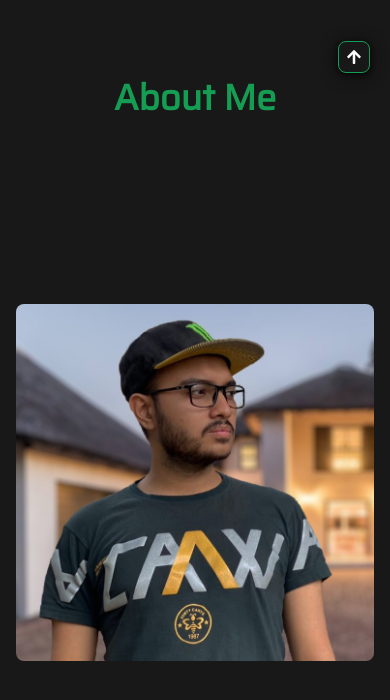
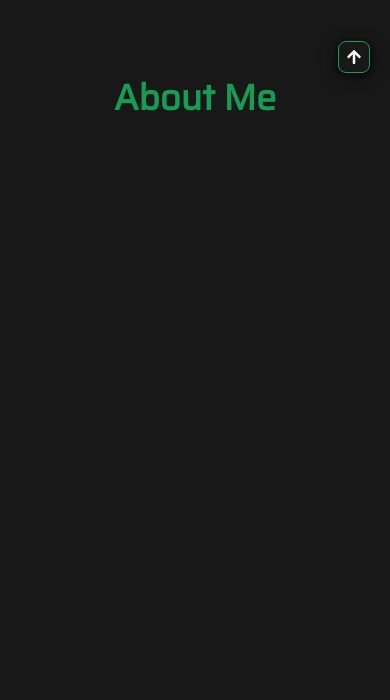
Before and after one commit to akil-tajwar/portfolio-website, a React (Vite) app: page / in a window 390 px wide. Shown: the part 751-1451 px from the top of the page. Built offline with nearby package versions, Linux system fonts and the light colour scheme.

Commit message:
portfolio livesite icon update

```diff
--- a/index.html
+++ b/index.html
@@ -2,7 +2,7 @@
 <html lang="en">
 <head>
   <meta charset="UTF-8" />
-  <link rel="icon" type="image/svg+xml" href="/vite.svg" />
+  <link rel="icon" type="image/svg+xml" href="logo 2.png" />
   <link rel="preconnect" href="https://fonts.googleapis.com">
   <link rel="preconnect" href="https://fonts.gstatic.com" crossorigin>
   <link href="https://fonts.googleapis.com/css2?family=Saira&display=swap" rel="stylesheet">
--- a/src/Container/Components/AboutMe.jsx
+++ b/src/Container/Components/AboutMe.jsx
@@ -29,7 +29,7 @@ const AboutMe = () => {
                                 </div>
                             </div>
                         </div>
-                        <div className='lg:hidden block md:hidden pt-10'>
+                        <div data-aos="fade-left" className='lg:hidden block md:hidden pt-10'>
                             <img className='rounded-lg' src="/my photo 2.jpg" alt="" />
                         </div>
                         <div className='grid grid-cols-1 lg:grid-cols-2 gap-10 pt-10'>
--- a/src/Container/Components/Portfolio.jsx
+++ b/src/Container/Components/Portfolio.jsx
@@ -1,5 +1,5 @@
 import React, { useEffect, useState } from 'react';
-import { AiOutlineArrowRight } from 'react-icons/ai';
+import { FaArrowRight } from "react-icons/fa";
 
 const Portfolio = () => {
     const [portfolio, setPortfolio] = useState([]);
@@ -21,7 +21,11 @@ const Portfolio = () => {
                                     <h3 className='text-2xl primary-color font-bold'>{item.name}</h3>
                                     <p className='text-white'>{item.category}</p>
                                 </div>
-                                <a className='p-1 border-2 border-[#008f40] rounded' target='_blank' href={item.live_link}><button className='rounded text-[#1c1c1c] hover:text-white p-2 bg-[#159e53] duration-200 text-xl font-bold'><AiOutlineArrowRight/></button></a>
+                                <a className='p-1 border-2 border-[#008f40] hover:border-white rounded' target='_blank' href={item.live_link}>
+                                    <button className='rounded text-[#1c1c1c] hover:text-white p-2 bg-[#159e53] duration-200 text-xl'>
+                                    <FaArrowRight />
+                                    </button>
+                                </a>
                             </div>
                             {/* <div className='text-center mt-8'>
                                 <div className='flex gap-3 justify-center'>
```
